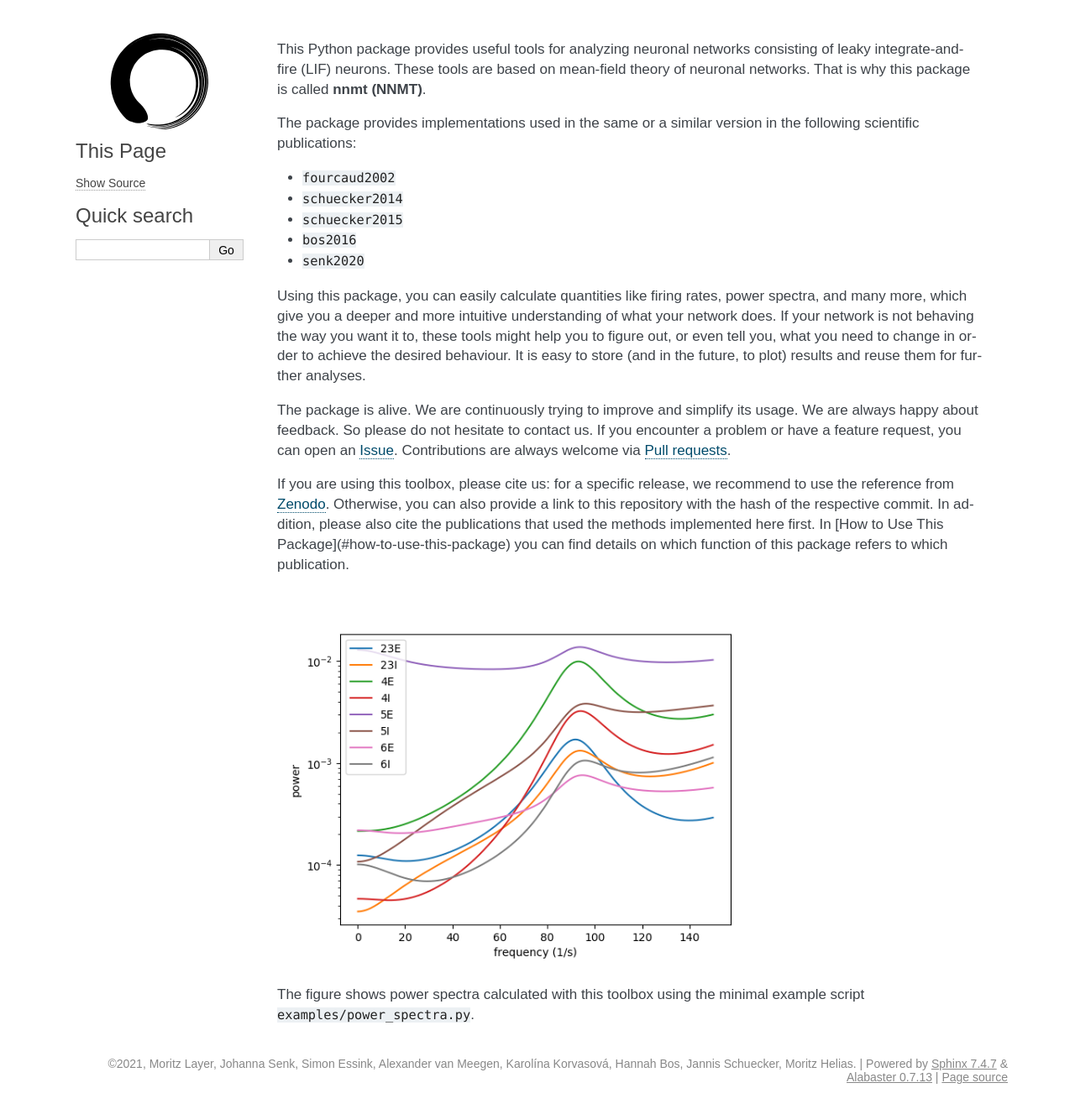
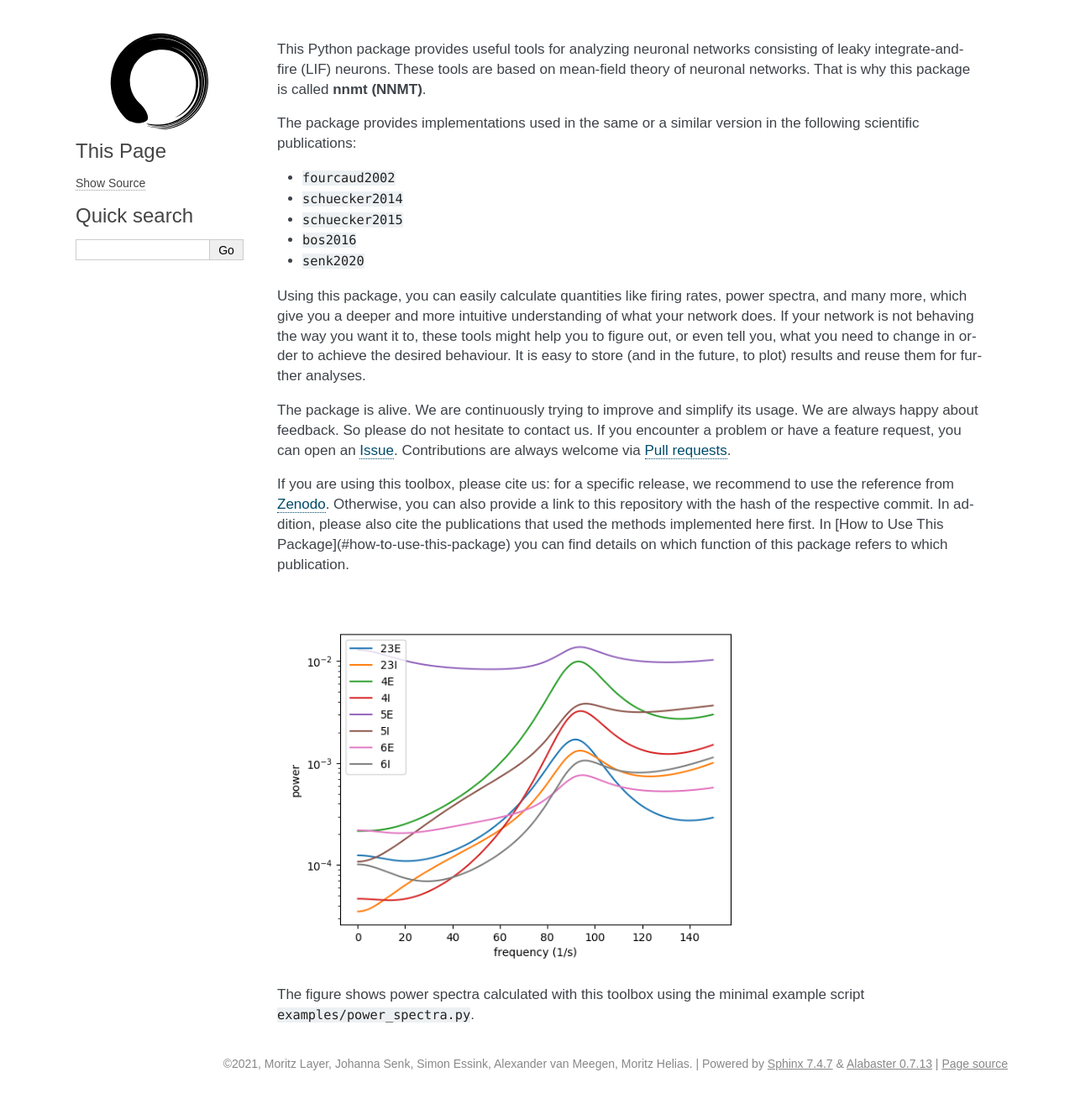
Before and after one commit to INM-6/nnmt, a Sphinx documentation site: the page built from docs/source/welcome.rst, in a window 1280 px wide. Shown: the whole page at 84% size. Built offline with Sphinx 7.4.7, drawn with Linux system fonts in a browser that asks for light colours; formulas are drawn with MathJax 3; pages that are not in the unit, such as notebooks, are missing from menus; cross-references to code outside the pages are shown as plain code.

Commit message:
Adjust authors in docs

```diff
--- a/docs/source/conf.py
+++ b/docs/source/conf.py
@@ -22,8 +22,8 @@
 # -- Project information -----------------------------------------------------
 
 project = 'NNMT'
-copyright = '2021, Moritz Layer, Johanna Senk, Simon Essink, Alexander van Meegen, Karolína Korvasová, Hannah Bos, Jannis Schuecker, Moritz Helias'
-author = 'Moritz Layer, Johanna Senk, Simon Essink, Alexander van Meegen, Karolína Korvasová, Hannah Bos, Jannis Schuecker, Moritz Helias'
+copyright = '2021, Moritz Layer, Johanna Senk, Simon Essink, Alexander van Meegen, Moritz Helias'
+author = 'Moritz Layer, Johanna Senk, Simon Essink, Alexander van Meegen, Moritz Helias'
 
 # The full version, including alpha/beta/rc tags
 release = '1.0'
```
Also changed, not shown: docs/source/welcome.rst (renamed from docs/source/readme.rst).
